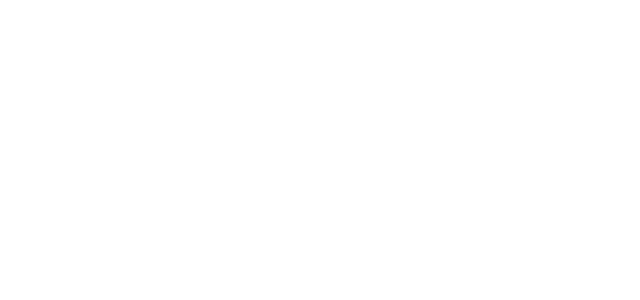
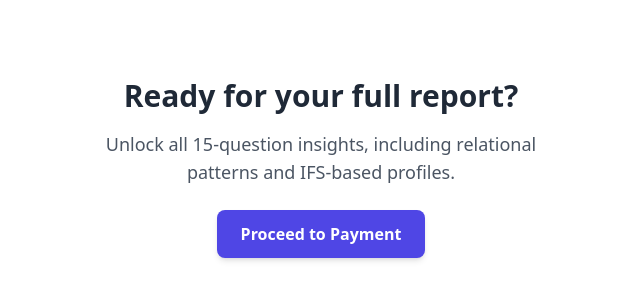
Before and after one commit to stopinder/neo, a Vue app: page /payment in a window 1280 px wide. Before the commit this address had no page. Shown: the part 232-532 px from the top of the page, without its empty margins (79-719 px from the left). Built offline with nearby package versions, Linux system fonts and the light colour scheme.

Commit message:
Added full 15-question quiz flow and full report route

```diff
--- /dev/null
+++ b/src/components/FullReport.vue
@@ -0,0 +1,13 @@
+<template>
+  <div class="min-h-screen flex items-center justify-center px-4 text-center">
+    <div class="max-w-xl">
+      <h2 class="text-4xl font-bold mb-4 text-gray-800">Your Full Report</h2>
+      <p class="text-lg text-gray-600 mb-6">
+        This is where your deep personality and relational insight will appear.
+      </p>
+      <p class="text-md text-gray-500">
+        Based on your 15 answers and IFS, TA, Enneagram frameworks.
+      </p>
+    </div>
+  </div>
+</template>
--- /dev/null
+++ b/src/components/PaymentPage.vue
@@ -0,0 +1,26 @@
+<template>
+  <div class="min-h-screen flex items-center justify-center px-4 text-center">
+    <div class="max-w-md">
+      <h2 class="text-3xl font-bold mb-4 text-gray-800">Ready for your full report?</h2>
+      <p class="text-lg text-gray-600 mb-6">
+        Unlock all 15-question insights, including relational patterns and IFS-based profiles.
+      </p>
+      <button
+          @click="goToCheckout"
+          class="bg-indigo-600 hover:bg-indigo-700 text-white font-semibold py-3 px-6 rounded-lg shadow-md transition"
+      >
+        Proceed to Payment
+      </button>
+    </div>
+  </div>
+</template>
+
+<script setup>
+import { useRouter } from 'vue-router'
+
+const router = useRouter()
+
+function goToCheckout() {
+  router.push('/full-report')
+}
+</script>
--- a/src/components/UpsellScreen.vue
+++ b/src/components/UpsellScreen.vue
@@ -13,7 +13,7 @@
 
     <div class="border-t border-gray-200 pt-4">
       <h3 class="text-xl font-semibold">🔓 Unlock your full personality map</h3>
-      <p class="mt-2">Get deeper insights with 5 more questions and a downloadable report:</p>
+      <p class="mt-2">Get deeper insights with 8 more questions and a downloadable report:</p>
       <ul class="list-disc list-inside mt-2 space-y-1">
         <li>Your dominant and shadow parts (IFS)</li>
         <li>Attachment triggers and healing paths</li>
```
Also changed, not shown: src/router/index.js (+7 -9 lines).
